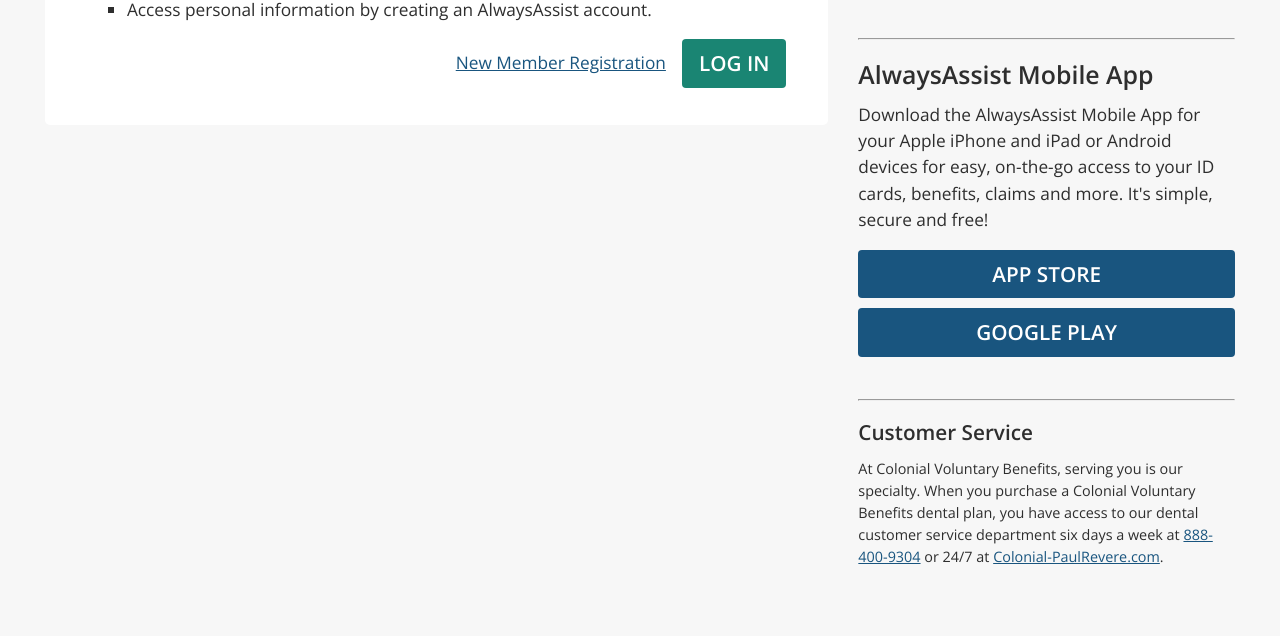
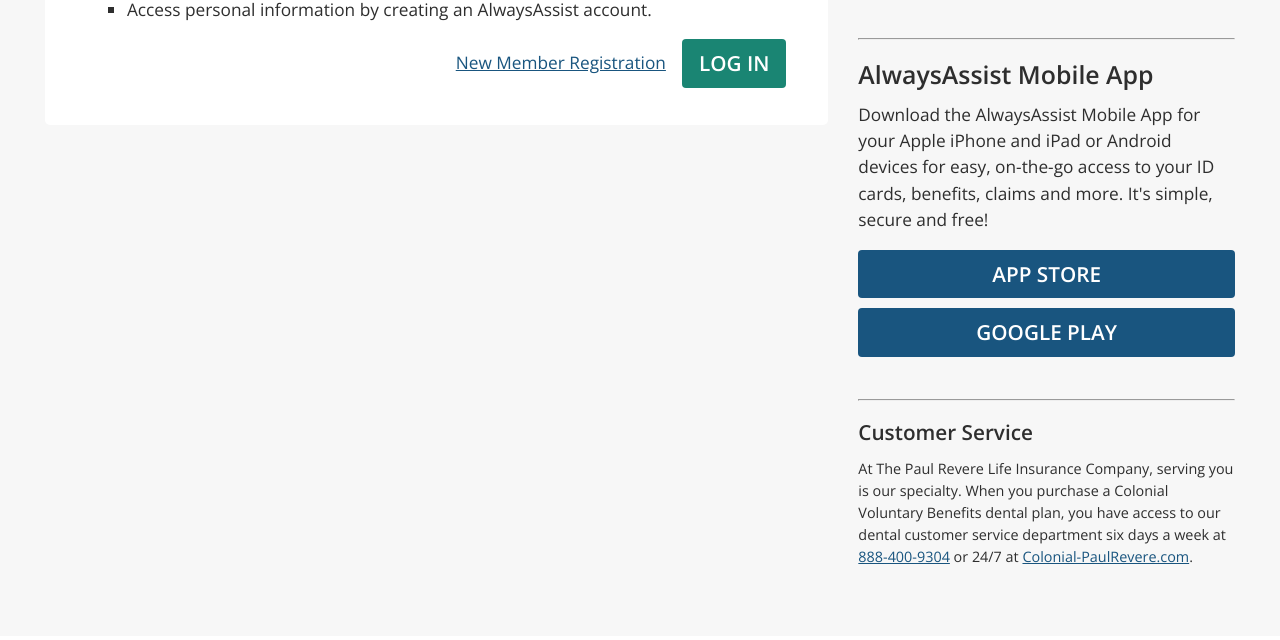
Before and after one commit to unumux/pr-dental-shell, a website: page index.html in a window 1280 px wide. Shown: the part 924-1564 px from the top of the page. Drawn offline with nearby package versions, Linux system fonts and the light colour scheme.

Commit message:
changed company name in banner and cust service blocks

```diff
--- a/index.html
+++ b/index.html
@@ -35,8 +35,8 @@
                     <div class="feature__content">
                         <h1 class="feature__heading">Dental and Vision Providers</h1>
                         <div class="willow-styling-context">
-                            <p>Search Colonial Voluntary Benefit's nationwide network of dentists, optometrists, ophthalmologists
-                                and retail outlets for a provider who is right for you.</p>
+                            <p>Search The Paul Revere Life Insurance Company's nationwide network of dentists, optometrists,
+                                ophthalmologists and retail outlets for a provider who is right for you.</p>
                         </div>
                         <ul class="feature__actions">
                             <li class="feature__action">
@@ -112,9 +112,9 @@
                             <h1 class="customer-service__heading">Customer Service</h1>
                             <div class="customer-service__content">
                                 <div class="willow-styling-context">
-                                    <p>At Colonial Voluntary Benefits, serving you is our specialty. When you purchase a Colonial
-                                        Voluntary Benefits dental plan, you have access to our dental customer service department
-                                        six days a week at
+                                    <p>At The Paul Revere Life Insurance Company, serving you is our specialty. When you purchase
+                                        a Colonial Voluntary Benefits dental plan, you have access to our dental customer
+                                        service department six days a week at
                                         <a href="tel:8884009304">888-400-9304</a> or 24/7 at
                                         <a href="http://www.colonial-paulrevere.com/contact-us/policyholder-support" aria-label="Colonial Voluntary Benefits page">Colonial-PaulRevere.com</a>.</p>
                                 </div>
```
